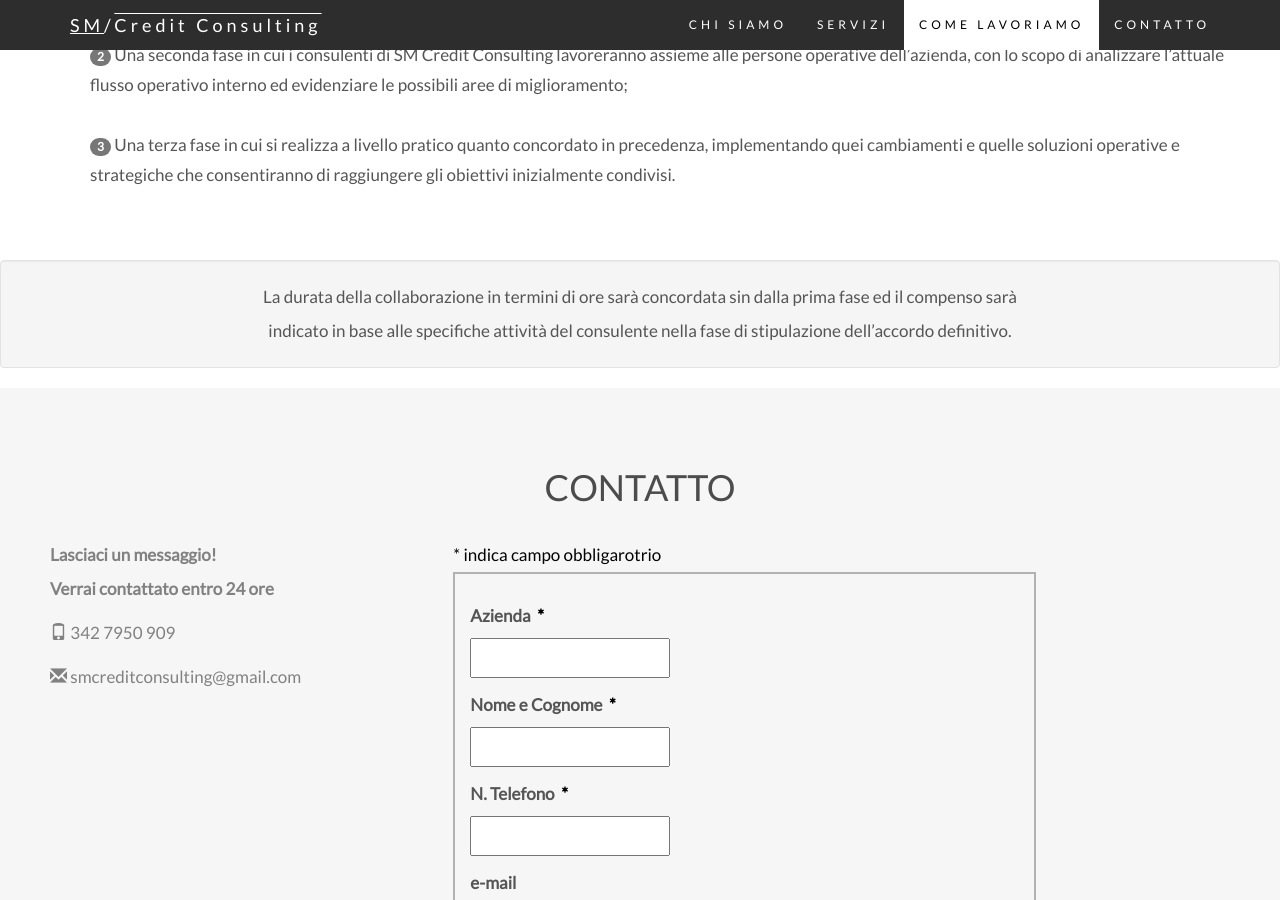
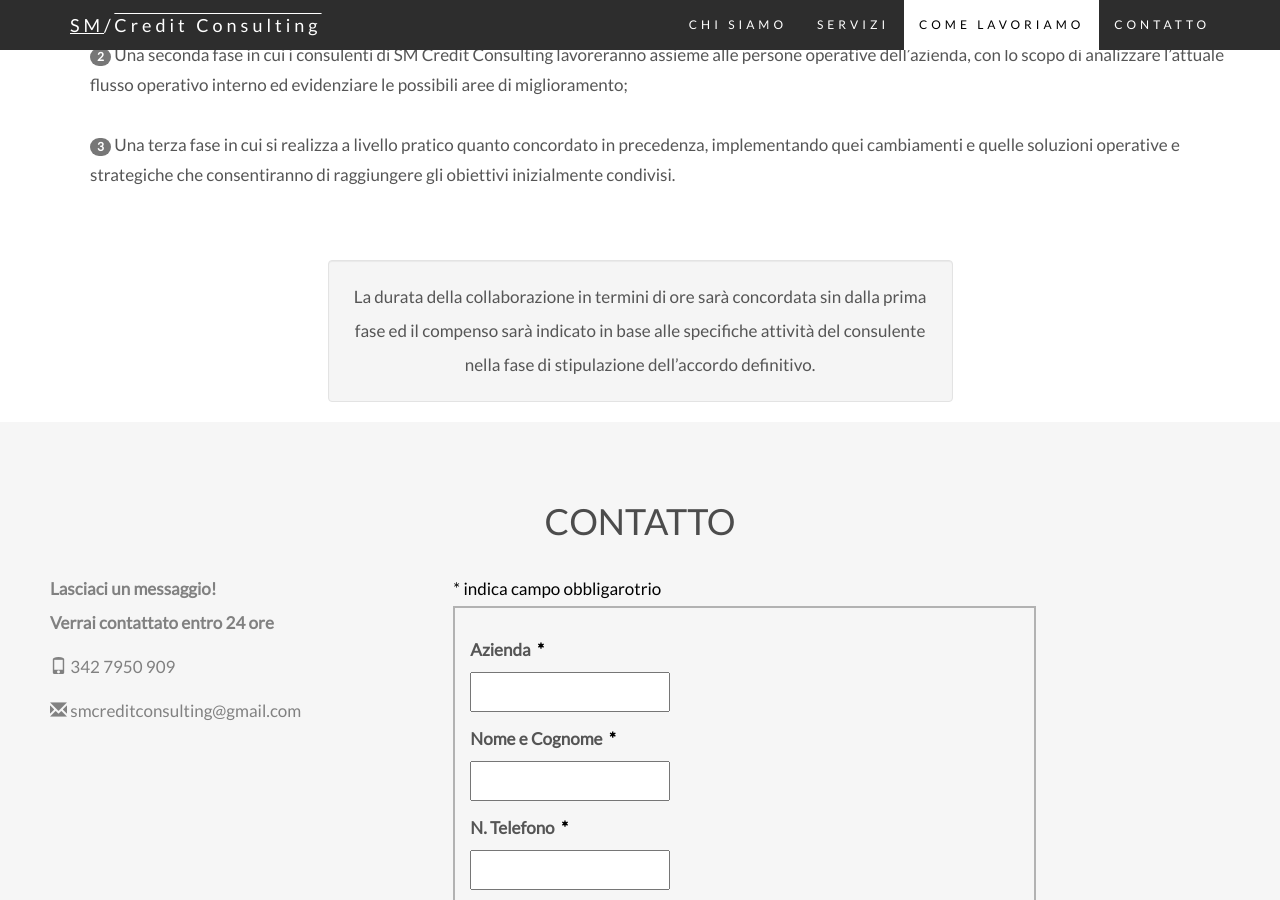
Before and after one commit to smcredit/smcredit.github.io, a Jekyll site: the page built from index.html, in a window 1280 px wide and 900 px high, scrolled down 2244 px. Built offline with Jekyll 4.4.1, drawn with Linux system fonts in a browser that asks for light colours; nearby versions of some CDN libraries.

Commit message:
Update index.html

```diff
--- a/index.html
+++ b/index.html
@@ -103,17 +103,18 @@ il supporto di un Credit Manager attraverso la formula dell&rsquo; Outsourcing.
  </ul>
 </div>
 </div>
-<div class="well text-center">
+
 	<div class="row">
-	<div class="col-sm-2"></div>
-	<div class="col-sm-8">
+	<div class="col-sm-3"></div>
+	<div class="col-sm-6">
+		<div class="well text-center">
      La durata della collaborazione in termini di ore sar&agrave; concordata
    sin dalla prima fase ed il compenso sar&agrave; indicato in base alle specifiche
    attivit&agrave; del consulente nella fase di stipulazione dell’accordo definitivo.
    </div>
-   <div class="col-sm-2"></div>
+   </div>
+   <div class="col-sm-3"></div>
 	</div>
-</div>
 
 <div id="contact" class="container-fluid bg-grey">
 
```
